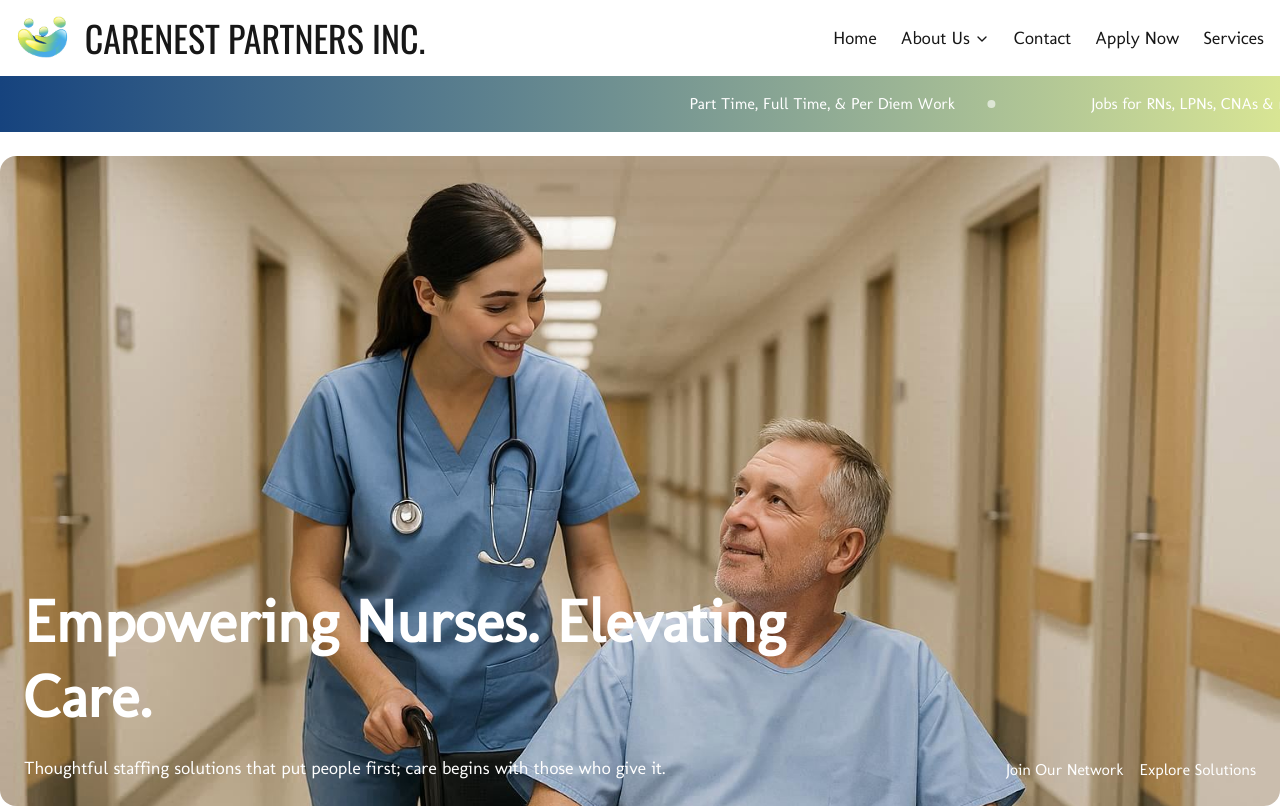
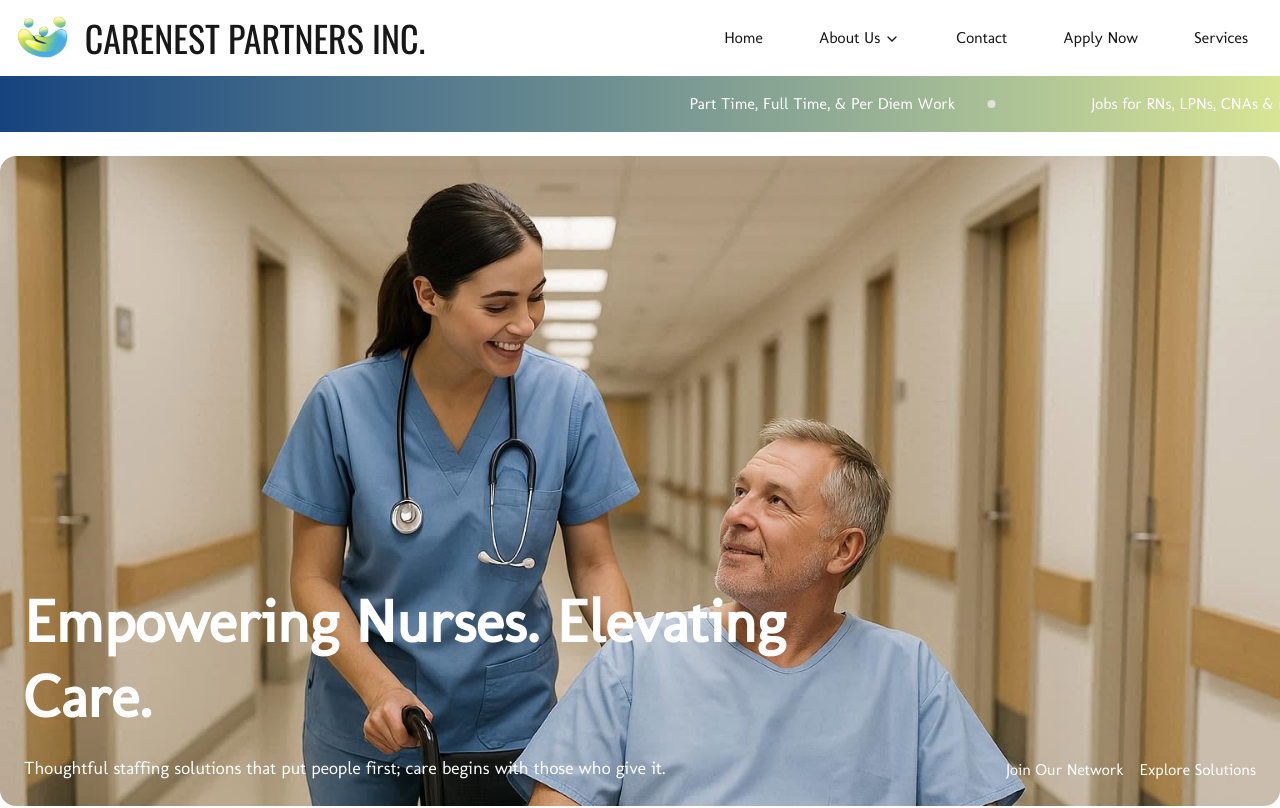
Before and after one commit to snugcoder/carenestpartnersinc, a Next.js app in the folder carenestpartners/: page / in a window 1280 px wide. Shown: the top 808 px of the page. Built offline with nearby package versions, Linux system fonts and the light colour scheme; a web font is replaced by a local one.

Commit message:
fix - issue 1: fixed responsiveness, added hamburger menu on mobile screens

```diff
--- a/carenestpartners/src/app/components/Navbar.jsx
+++ b/carenestpartners/src/app/components/Navbar.jsx
@@ -5,6 +5,7 @@ import { useEffect, useState } from "react";
 
 export default function Navbar() {
   const [isSticky, setIsSticky] = useState(false);
+  const [open, setOpen] = useState(false);
 
   useEffect(() => {
     const handleScroll = () => {
@@ -35,14 +36,16 @@ export default function Navbar() {
         </div>
 
         {/* Nav Links */}
-        <ul className="hidden lg:flex gap-6 text-lg">
+        <div className="">
+          {/* md:flex flex-col */}
+        <ul className="hidden lg:flex gap-6 text-md items-center">
           <li>
-          <Link href="/" className="hover:underline">
+          <Link href="/" className="px-4 py-2 hover:bg-gray-100 rounded">
             Home
           </Link>
           </li>
            <li className="relative group">
-            <button className="hover:underline flex items-center gap-1">
+            <button className="px-4 py-1 hover:bg-gray-100 rounded flex items-center gap-1">
               About Us
               <svg
                 xmlns="http://www.w3.org/2000/svg"
@@ -79,26 +82,70 @@ export default function Navbar() {
 
 
           <li>
-          <Link href="/join-our-network/contact-us" className="hover:underline">
+          <Link href="/join-our-network/contact-us" className="px-4 py-2 hover:bg-gray-100 rounded">
             Contact
           </Link>
           </li>
 
           <li>
-          <Link href="/apply" className="hover:underline">
+          <Link href="/apply" className="px-4 py-2 hover:bg-gray-100 rounded">
             Apply Now
           </Link>
           </li>
 
           <li>
-          <Link href="/services" className="hover:underline">
+          <Link href="/services" className="px-4 py-2 hover:bg-gray-100 rounded">
             Services
             {/* include In Home Care, Skilled Nursing Facilities, and Health Systems + Hospitals */}
           </Link>
           </li>
-
         </ul>
+        <button type="button" className= "bg-transparent shadow-sm py-2 px-2 rounded hover:bg-gray-100 lg:hidden" aria-expanded={open} aria-controls="chm15-menu" aria-label={open ? "Close menu": "Open menu"} onClick={()=>setOpen(!open)}>
+            <svg className={open ? "hidden":"icon-open"} viewBox="0 0 24 24" width="22" height="22" fill="none" stroke="currentColor" strokeWidth={3} strokeLinecap="round" aria-hidden="true">
+              <path d="M4 6h16M4 12h16M4 18h16" />
+            </svg>
+            <svg className={open ? "icon-close":"hidden"} viewBox="0 0 24 24" width="22" height="22" fill="none" stroke="currentColor" strokeWidth={3} strokeLinecap="round" aria-hidden="true">
+              <path d="m6 6 12 12M18 6 6 18" />
+            </svg>
+          </button>
       </div>
+      </div>
+       {open &&(
+          <div id="chm15-menu" className="lg:hidden bg-white shadow-md">
+          <ul className="flex flex-col p-4 gap-2 text-lg">
+            <li className="px-2 py-2 hover:bg-gray-100">
+              <Link href="/" className="" onClick={() => setOpen(false)}>
+                Home
+              </Link>
+            </li>
+            <li className="px-2 py-2 hover:bg-gray-100">
+              <Link href="/about/partners" className="" onClick={() => setOpen(false)}>
+                Partners
+              </Link>
+            </li>
+            <li className="px-2 py-2 hover:bg-gray-100">
+              <Link href="/about/news" className="" onClick={() => setOpen(false)}>
+                News
+              </Link>
+            </li>
+            <li className="px-2 py-2 hover:bg-gray-100">
+              <Link href="/join-our-network/contact-us" className="" onClick={() => setOpen(false)}>
+                Contact
+              </Link>
+            </li>
+            <li className="px-2 py-2 hover:bg-gray-100">
+              <Link href="/apply" className="" onClick={() => setOpen(false)}>
+                Apply Now
+              </Link>
+            </li>
+            <li className="px-2 py-2 hover:bg-gray-100">
+              <Link href="/services" className="" onClick={() => setOpen(false)}>
+                Services
+              </Link>
+            </li>
+          </ul>
+        </div>
+      )}
     </nav>
   );
 }
--- a/carenestpartners/src/app/layout.js
+++ b/carenestpartners/src/app/layout.js
@@ -7,11 +7,13 @@ import Navbar from "./components/Navbar";
 const sorts_mill_goudy = Sorts_Mill_Goudy({
   variable: "--font-sorts-mill-goudy",
   weight: ["400"],
+  preload: false
 });
 
 const molengo = Molengo({
   variable: "--font-molengo",
   weight: ["400"],
+  preload: false
 });
 
 const oswald = Oswald({
```
